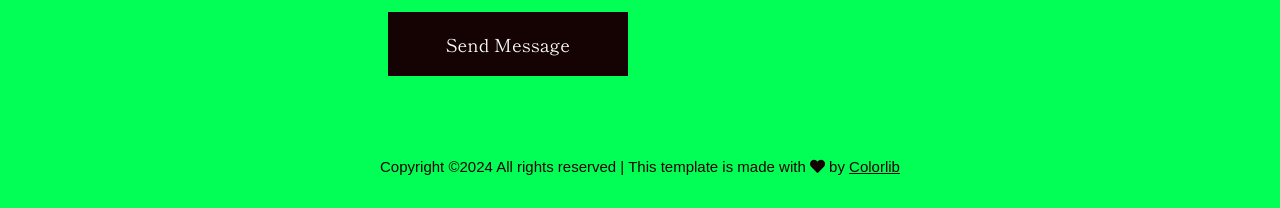
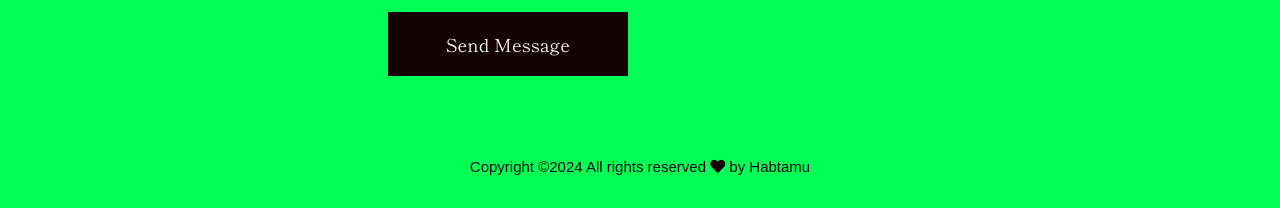
Before and after one commit to habtshaa/portfolio, a plain HTML site: page theme/jackco/blog_details.html in a window 1280 px wide. Shown: the part 4003-4211 px from the top of the page. Drawn offline with Linux system fonts and the light colour scheme; a web font is replaced by a local one.

Commit message:
Update blog_details.html

```diff
--- a/theme/jackco/blog_details.html
+++ b/theme/jackco/blog_details.html
@@ -553,7 +553,7 @@ Blessed, give fill lesser bearing multiply sea night grass fourth day sea lesser
 <div class="row">
 <div class="col-xl-12 ">
 <div class="footer-copy-right text-center">
-<p>Copyright &copy;<script data-cfasync="false" src="../../cdn-cgi/scripts/5c5dd728/cloudflare-static/email-decode.min.js"></script><script>document.write(new Date().getFullYear());</script> All rights reserved | This template is made with <i class="fa fa-heart color-danger" aria-hidden="true"></i> by <a href="https://colorlib.com" target="_blank" rel="nofollow noopener">Colorlib</a></p>
+<p>Copyright &copy;<script data-cfasync="false" src="../../cdn-cgi/scripts/5c5dd728/cloudflare-static/email-decode.min.js"></script><script>document.write(new Date().getFullYear());</script> All rights reserved <i class="fa fa-heart color-danger" aria-hidden="true"></i> by Habtamu </p>
 </div>
 </div>
 </div>
```
